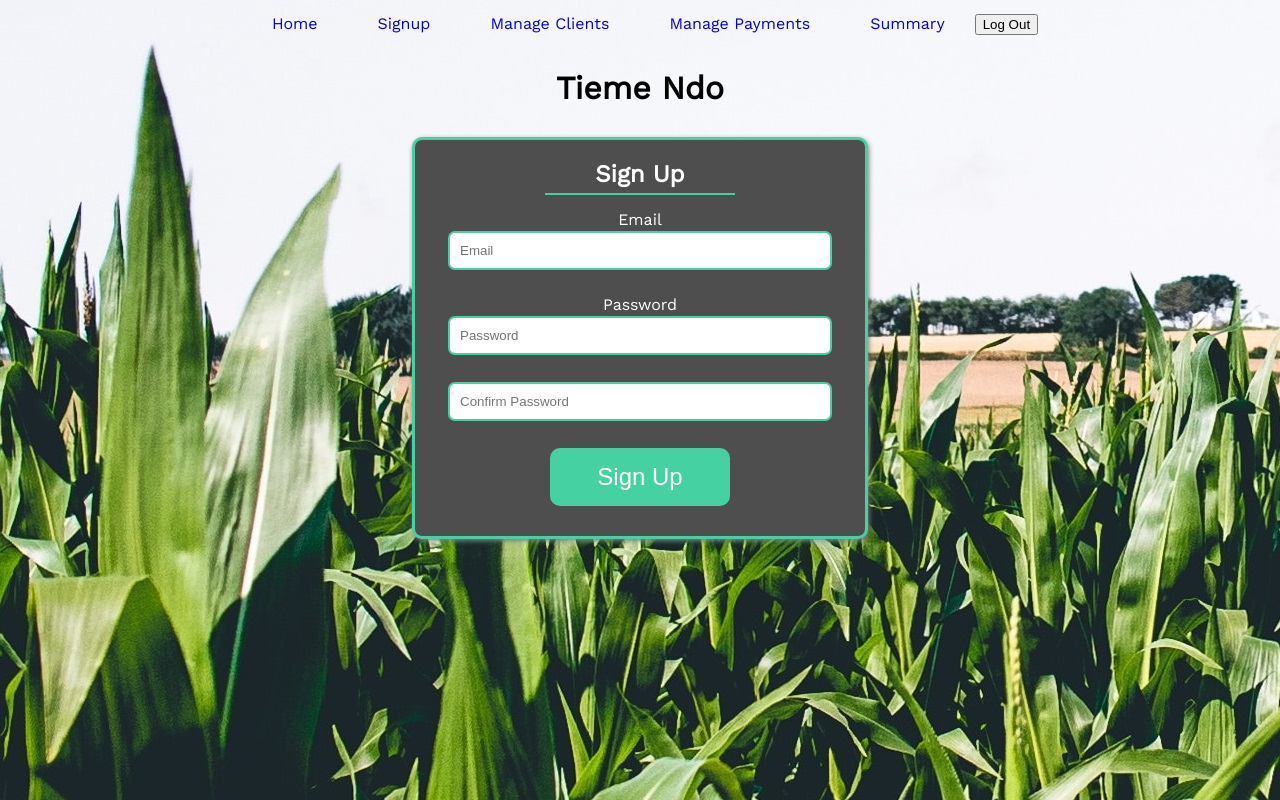
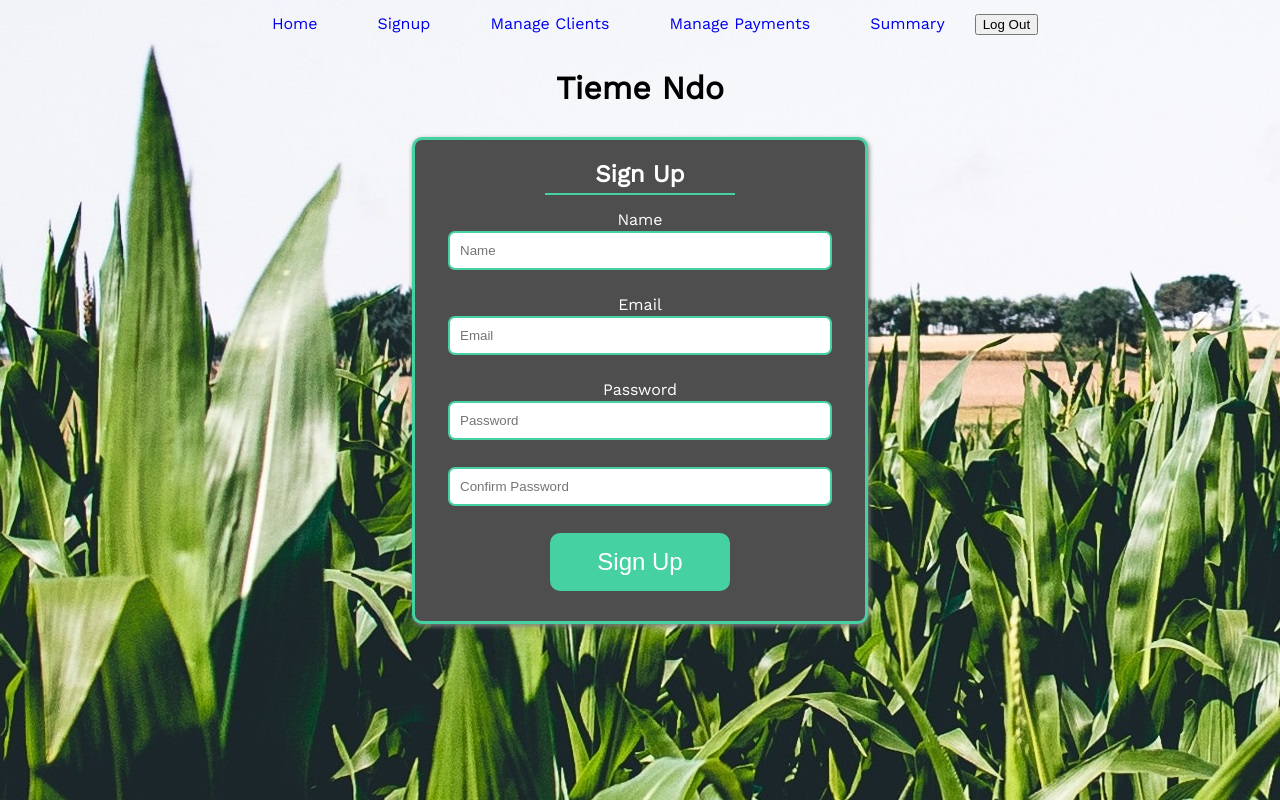
Before and after one commit to BuildWeek-Tieme-Ndo/FrontEnd, a React (Create React App) app: page /signup in a window 1280 px wide. Built offline with nearby package versions, Linux system fonts and the light colour scheme.

Commit message:
Added Name field to SignUpForm.js

```diff
--- a/src/Components/SignUpForm.js
+++ b/src/Components/SignUpForm.js
@@ -11,6 +11,15 @@ function SignUpForm({touched, errors}) {
 
             <Form className='form'>
                 <div className='flexDiv'>
+                    <label/>Name
+                    <Field
+                        className='field'
+                        name='name'
+                        type='text'
+                        placeholder='Name'
+                    />
+                    {touched.name && errors.name && (<p>{errors.name}</p>)}
+
                     <label/>Email
                     <Field
                         className='field'
@@ -47,8 +56,9 @@ function SignUpForm({touched, errors}) {
 
 //Using Formik -----------------------------------------------
 const FormikSignUp = withFormik({
-    mapPropsToValues({ email, password, confirmPassword }) {
+    mapPropsToValues({ name, email, password, confirmPassword }) {
         return {
+            name: name || '',
             email: email || '',
             password: password || '',
             confirmPassword : confirmPassword || ''
@@ -57,6 +67,8 @@ const FormikSignUp = withFormik({
 
     //Validation ----------------------------------------------
     validationSchema: Yup.object().shape({
+        name: Yup.string()
+            .required('Required'),
         email: Yup.string()
             .required('Required'),
         password: Yup.string()
@@ -69,7 +81,7 @@ const FormikSignUp = withFormik({
     //Axios POST call -----------------------------------------
     handleSubmit(values, {setStatus}) {
         const payload = {
-            name: "Michael Bolton",
+            name: values.name,
             email: values.email,
             password: values.password
         };
```
